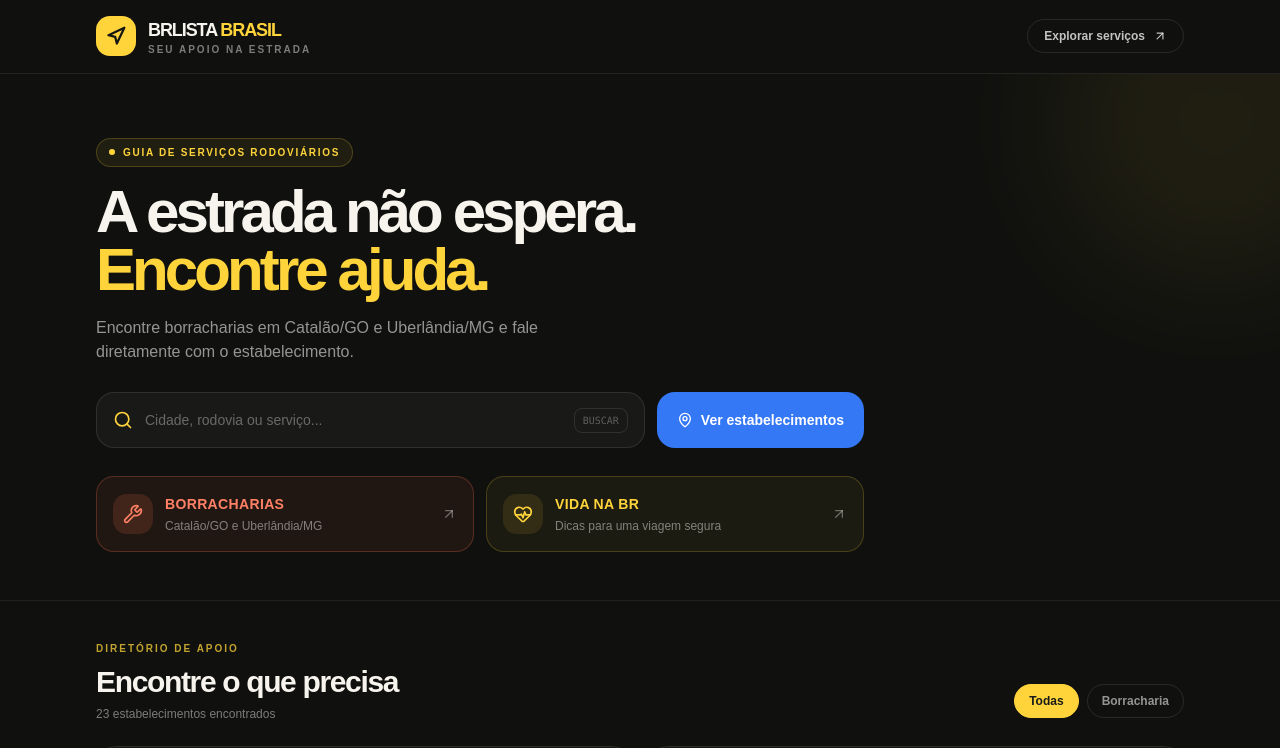
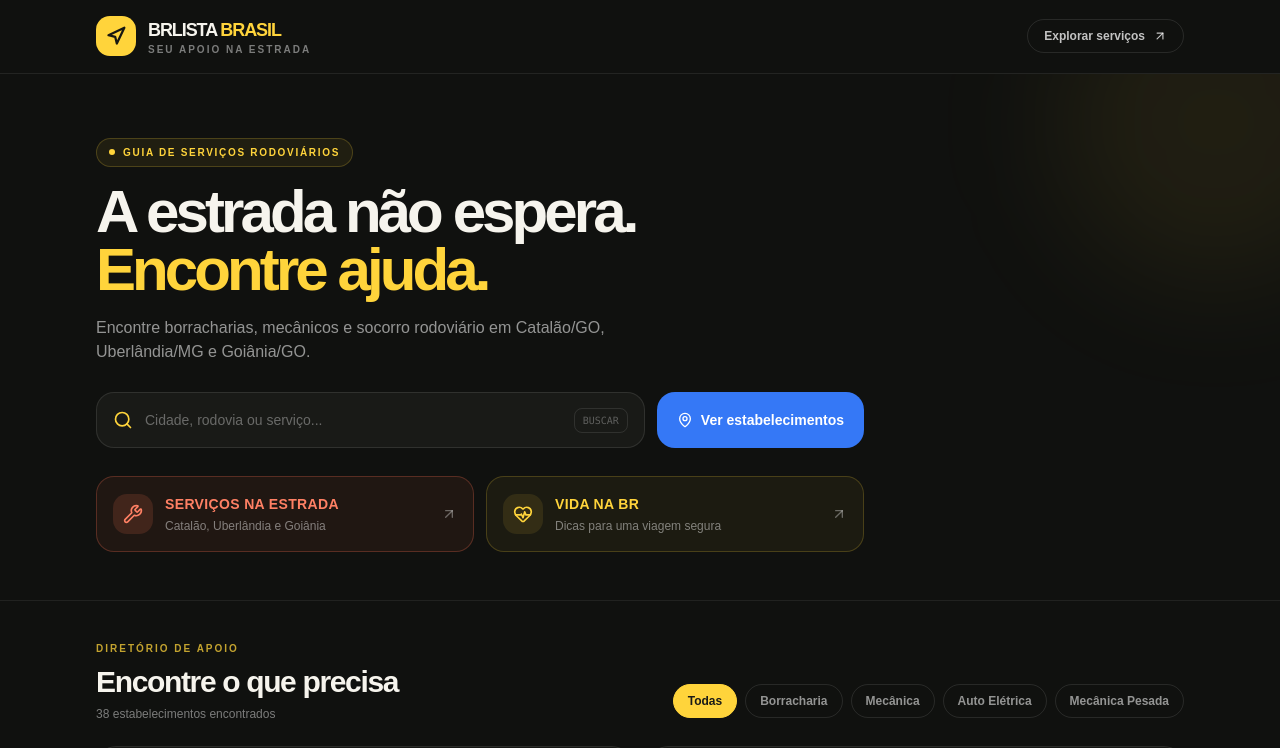
Before and after one commit to marandrade213-stack/brlista-brasil, a Next.js app: page / in a window 1280 px wide. Shown: the top 748 px of the page. Built offline with nearby package versions, Linux system fonts and the light colour scheme.

Commit message:
Add Goiânia roadside service directory

```diff
--- a/app/layout.tsx
+++ b/app/layout.tsx
@@ -3,8 +3,8 @@ import type { Metadata, Viewport } from 'next'
 import './globals.css'
 
 export const metadata: Metadata = {
-  title: 'BRLista Brasil | Borracharias em Catalão e Uberlândia',
-  description: 'Encontre borracharias e serviços móveis em Catalão/GO e Uberlândia/MG.',
+  title: 'BRLista Brasil | Serviços rodoviários em Goiânia, Catalão e Uberlândia',
+  description: 'Encontre borracharias, mecânicos e socorro rodoviário em Goiânia/GO, Catalão/GO e Uberlândia/MG.',
   generator: 'v0.app',
   icons: {
     icon: [
--- a/components/brlista-directory.tsx
+++ b/components/brlista-directory.tsx
@@ -13,7 +13,7 @@ import {
   Wrench,
 } from 'lucide-react'
 
-type Category = 'Borracharia'
+type Category = 'Borracharia' | 'Mecânica' | 'Auto Elétrica' | 'Mecânica Pesada'
 type Place = {
   name: string
   category: Category
@@ -47,9 +47,24 @@ const places: Place[] = [
   { name: 'Borracharia Móvel Magrão', category: 'Borracharia', city: 'Uberlândia, MG', phone: '(34) 99637-1380', icon: Wrench },
   { name: 'Borracharia Móvel do RAFFA', category: 'Borracharia', city: 'Uberlândia, MG', phone: '(34) 99316-4535', icon: Wrench },
   { name: 'Borracharia Kometa Móvel', category: 'Borracharia', city: 'Uberlândia, MG', phone: '(34) 98837-4438', icon: Wrench },
+  { name: 'Euro Car Jardim Guanabara', category: 'Borracharia', city: 'Goiânia, GO', phone: '(62) 98635-9905', icon: Wrench },
+  { name: 'Curinga dos Pneus', category: 'Borracharia', city: 'Goiânia, GO', phone: '(62) 3291-7090', icon: Wrench },
+  { name: 'Borracharia do Boca 24 Horas', category: 'Borracharia', city: 'Goiânia, GO', phone: '(62) 3274-2323', icon: Wrench },
+  { name: 'Borracharia 24 Horas Móvel Dia e Noite', category: 'Borracharia', city: 'Goiânia, GO', phone: '(62) 99331-1571', icon: Wrench },
+  { name: 'Borracharia J.A. V', category: 'Borracharia', city: 'Goiânia, GO', phone: '(62) 98234-3162', icon: Wrench },
+  { name: 'Borracharia Pitstop 24HR', category: 'Borracharia', city: 'Goiânia, GO', phone: '(62) 99294-5939', icon: Wrench },
+  { name: 'Borracharia J.A. III', category: 'Borracharia', city: 'Goiânia, GO', phone: '(62) 98234-3162', icon: Wrench },
+  { name: '2 Irmãos Auto Elétrica e Mecânica', category: 'Mecânica', city: 'Goiânia, GO', phone: '(62) 99820-8546', icon: Wrench },
+  { name: 'Mecânica e Elétrica Índio (Socorro 24h Goiânia)', category: 'Mecânica', city: 'Goiânia, GO', phone: '(62) 99863-0815', icon: Wrench },
+  { name: 'Gel Mecânico 24hs', category: 'Mecânica', city: 'Goiânia, GO', phone: '(62) 98141-4277', icon: Wrench },
+  { name: 'Auto Mecânica 24 Horas Divair', category: 'Mecânica', city: 'Goiânia, GO', phone: '(62) 98574-2567', icon: Wrench },
+  { name: 'Auto Elétrica Móvel 24hs (Carro e Caminhões)', category: 'Auto Elétrica', city: 'Goiânia, GO', phone: '(62) 99904-9641', icon: Wrench },
+  { name: 'Mecânico de Caminhão 24 Horas', category: 'Mecânica Pesada', city: 'Goiânia, GO', phone: '(62) 99929-1447', icon: Wrench },
+  { name: 'Socorro Mecânico de Embreagem de Caminhão 24 Horas', category: 'Mecânica Pesada', city: 'Goiânia, GO', phone: '(62) 99969-8702', icon: Wrench },
+  { name: 'Mecânico de Automóveis e Caminhões (Assistência na Estrada 24h)', category: 'Mecânica Pesada', city: 'Goiânia, GO', phone: '(62) 99316-3637', icon: Wrench },
 ]
 
-const categories = ['Todas', 'Borracharia'] as const
+const categories = ['Todas', 'Borracharia', 'Mecânica', 'Auto Elétrica', 'Mecânica Pesada'] as const
 
 type CategoryFilter = (typeof categories)[number]
 
@@ -96,7 +111,7 @@ export function BrlistaDirectory() {
             A estrada não espera.<br /> <span className="text-[#ffd43b]">Encontre ajuda.</span>
           </h1>
           <p className="mt-4 max-w-lg text-sm leading-6 text-white/55 sm:text-base">
-            Encontre borracharias em Catalão/GO e Uberlândia/MG e fale diretamente com o estabelecimento.
+            Encontre borracharias, mecânicos e socorro rodoviário em Catalão/GO, Uberlândia/MG e Goiânia/GO.
           </p>
 
           <div className="mt-7 flex max-w-3xl flex-col gap-3 sm:flex-row">
@@ -125,7 +140,7 @@ export function BrlistaDirectory() {
               className="group flex min-h-[76px] items-center gap-3 rounded-2xl border border-[#ff704f]/25 bg-[#ff704f]/[0.07] px-4 text-left transition hover:bg-[#ff704f]/[0.13]"
             >
               <span className="flex size-10 shrink-0 items-center justify-center rounded-xl bg-[#ff704f]/15 text-[#ff8064]"><Wrench className="size-5" /></span>
-              <span className="min-w-0"><span className="block text-xs font-black tracking-wide text-[#ff8064] sm:text-sm">BORRACHARIAS</span><span className="mt-1 block text-[10px] text-white/45 sm:text-xs">Catalão/GO e Uberlândia/MG</span></span>
+              <span className="min-w-0"><span className="block text-xs font-black tracking-wide text-[#ff8064] sm:text-sm">SERVIÇOS NA ESTRADA</span><span className="mt-1 block text-[10px] text-white/45 sm:text-xs">Catalão, Uberlândia e Goiânia</span></span>
               <ArrowUpRight className="ml-auto size-4 shrink-0 text-white/35 transition group-hover:text-[#ff8064]" />
             </a>
             <button
@@ -210,7 +225,7 @@ export function BrlistaDirectory() {
 
       <footer className="border-t border-white/[0.08]">
         <div className="mx-auto flex max-w-6xl flex-col gap-2 px-5 py-5 text-[10px] text-white/35 sm:flex-row sm:items-center sm:justify-between sm:px-8">
-          <span>© 2026 BRLista Brasil <span className="px-1">·</span> Diretório de borracharias · Catalão/GO e Uberlândia/MG</span>
+          <span>© 2026 BRLista Brasil <span className="px-1">·</span> Serviços rodoviários · Catalão/GO, Uberlândia/MG e Goiânia/GO</span>
           <a href="#inicio" className="inline-flex items-center gap-1 font-semibold text-white/50 hover:text-[#ffd43b]">Voltar ao topo <ArrowUpRight className="size-3" /></a>
         </div>
       </footer>
```
